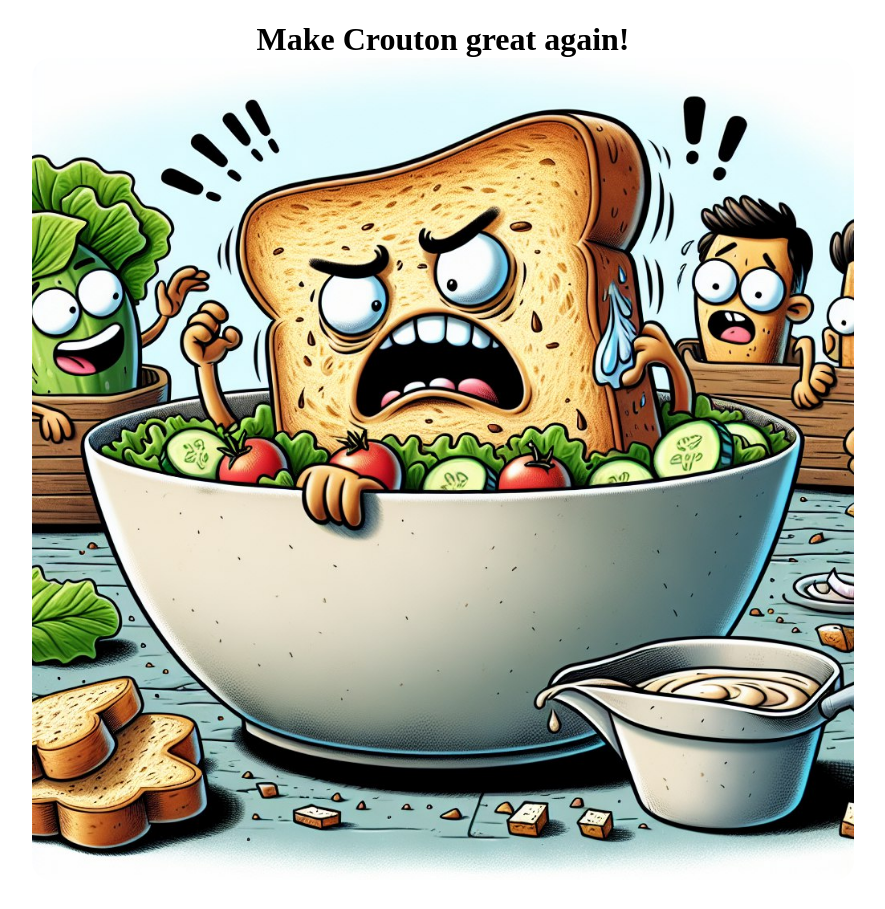
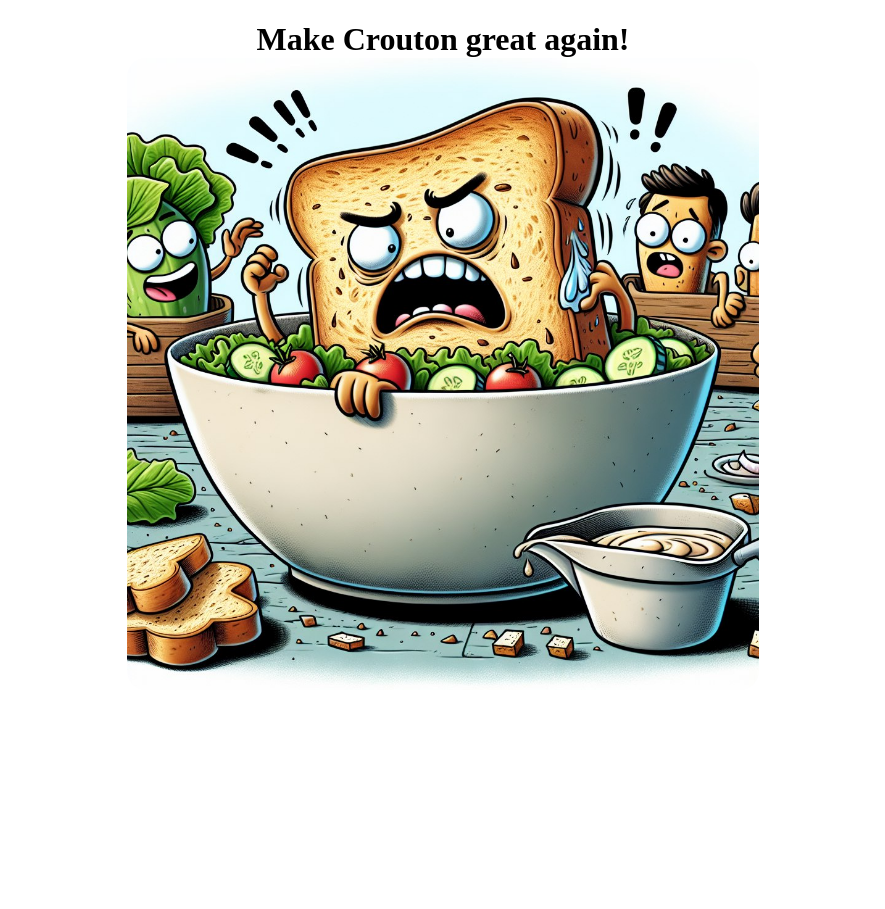
Before and after one commit to Leonartor/crouton, a plain HTML site: page index.html in a window 1280 px wide. Shown: the whole page, without its empty margins (197-1082 px from the left). After the commit the page ends 800 px from the top, so only its background shows below. Drawn offline with Linux system fonts and the light colour scheme.

Commit message:
Update index.html

```diff
--- a/index.html
+++ b/index.html
@@ -10,7 +10,7 @@
 <body>
   <h1 style="text-align: center;">Make Crouton great again!</h><br>
 
-  <img src="crouton_pic.jpg" width="65%" style="border-radius: 20px;" alt="crouton_main_pic">
+  <img src="crouton_pic.jpg" width="50%" style="border-radius: 20px;" alt="crouton_main_pic">
 
 </body>
 
```
